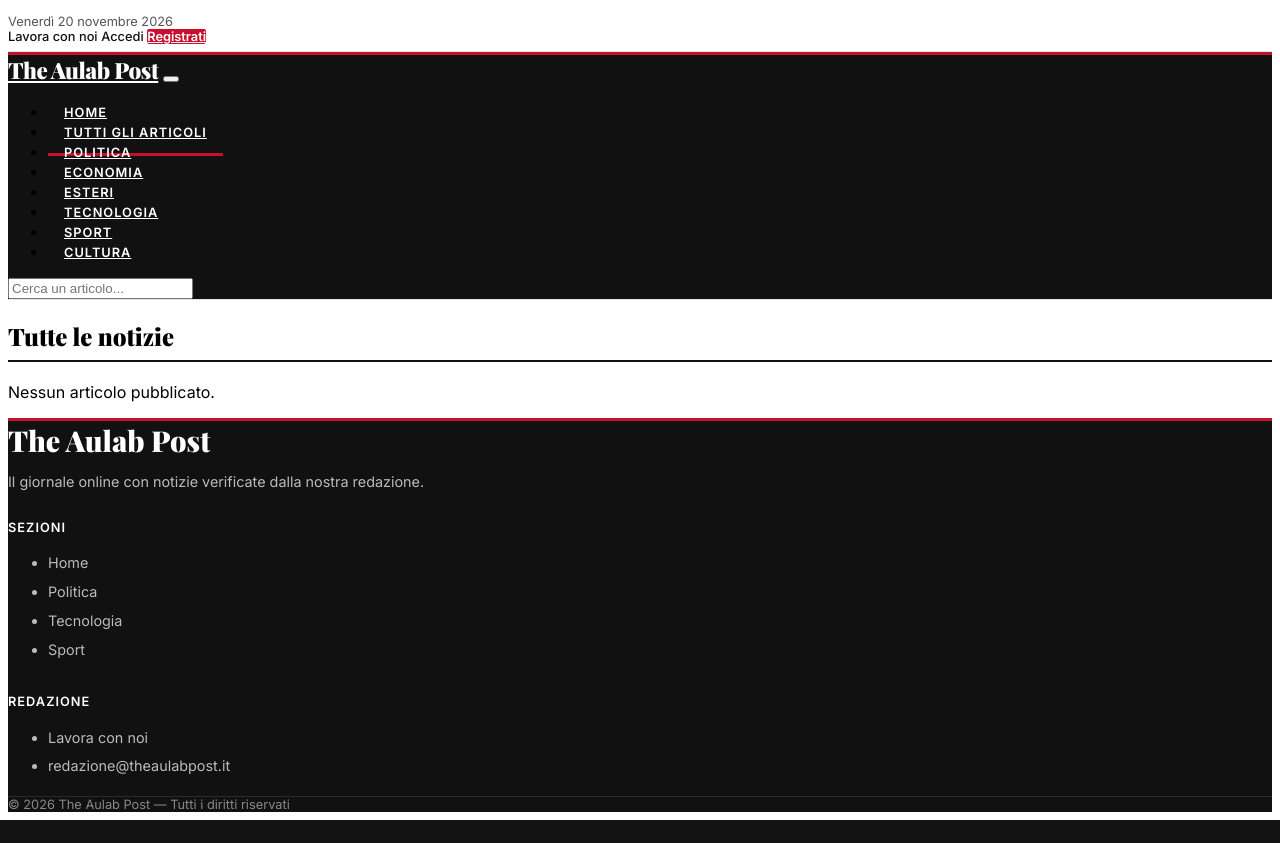
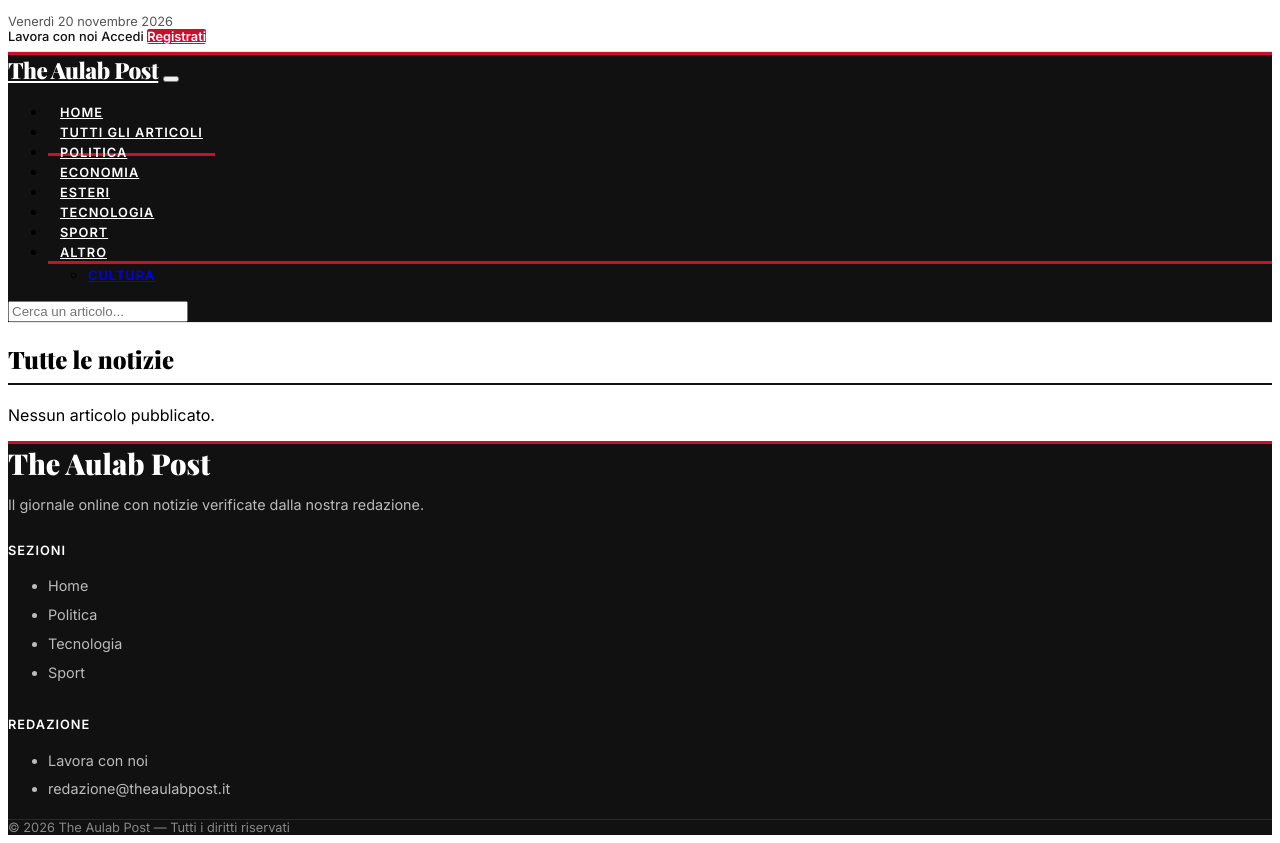
Before and after one commit to Hackademy-Part-Time-82/aulab_post_simone_pecchi, a Laravel app: page /articles/index in a window 1280 px wide. Before the commit the page ends 820 px from the top, so only its background shows below. Run offline with Laravel 12, Linux system fonts and the light colour scheme; data comes from the database, SQL or seed files in the repository; data that the repository does not hold is empty; style sheets or scripts are compiled from the project's sources; parts of the project's set-up code (start-up, migrations or seed data) failed here and were passed over.

Commit message:
correzioni dopo la demo: navbar e articoli in revisione

```diff
--- a/app/Http/Controllers/ArticleController.php
+++ b/app/Http/Controllers/ArticleController.php
@@ -76,17 +76,25 @@ class ArticleController extends Controller implements HasMiddleware
 
     public function edit(Article $article)
     {
-        if (Auth::id() == $article->user_id) {
-            return view('article.edit', compact('article'));
+        if (Auth::id() != $article->user_id) {
+            return redirect(route('homepage'))->with('alert', 'Non sei autorizzato');
         }
 
-        return redirect(route('homepage'))->with('alert', 'Non sei autorizzato');
+        if (is_null($article->is_accepted)) {
+            return redirect(route('writer.dashboard'))->with('message', 'L\'articolo è in revisione: non puoi modificarlo o eliminarlo finché il revisore non lo ha valutato');
+        }
+
+        return view('article.edit', compact('article'));
     }
 
     public function update(Request $request, Article $article)
     {
         if (Auth::id() != $article->user_id) {
             return redirect(route('homepage'))->with('alert', 'Non sei autorizzato');
+        }
+
+        if (is_null($article->is_accepted)) {
+            return redirect(route('writer.dashboard'))->with('message', 'L\'articolo è in revisione: non puoi modificarlo o eliminarlo finché il revisore non lo ha valutato');
         }
 
         $request->validate([
@@ -138,6 +146,10 @@ class ArticleController extends Controller implements HasMiddleware
             return redirect(route('homepage'))->with('alert', 'Non sei autorizzato');
         }
 
+        if (is_null($article->is_accepted)) {
+            return redirect(route('writer.dashboard'))->with('message', 'L\'articolo è in revisione: non puoi modificarlo o eliminarlo finché il revisore non lo ha valutato');
+        }
+
         $article->tags()->detach();
         Storage::disk('public')->delete($article->image);
         $article->delete();
--- a/resources/css/style.css
+++ b/resources/css/style.css
@@ -346,3 +346,33 @@ body {
     padding: 0.15rem 0.5rem;
     margin: 0 0.25rem 0.25rem 0;
 }
+
+/* ---------- NAVBAR: fix con molte categorie ---------- */
+
+/* Le voci non vanno a capo e occupano meno spazio */
+.category-bar .nav-link {
+    white-space: nowrap;
+    padding: 0.85rem 0.75rem !important;
+}
+
+/* La barra di ricerca mantiene sempre la sua larghezza */
+.category-bar form[role="search"] {
+    flex-shrink: 0;
+}
+
+.category-bar form[role="search"] input {
+    width: 180px;
+}
+
+/* Menu "Altro" nello stile della barra */
+.category-bar .dropdown-menu {
+    border-radius: 0;
+    border-top: 3px solid var(--post-red);
+}
+
+.category-bar .dropdown-item {
+    text-transform: uppercase;
+    font-size: 0.8rem;
+    font-weight: 600;
+    letter-spacing: 1px;
+}
--- a/resources/views/components/c-navbar.blade.php
+++ b/resources/views/components/c-navbar.blade.php
@@ -72,11 +72,31 @@
                     </li>
 
                     {{-- Categorie dinamiche dal database --}}
-                    @foreach ($categories as $category)
+                    {{-- Prime 5 categorie in barra --}}
+                    @foreach ($categories->take(5) as $category)
                         <li class="nav-item">
-                            <a class="nav-link" href="{{ route('article.byCategory', $category) }}">{{ $category->name }}</a>
+                            <a class="nav-link"
+                                href="{{ route('article.byCategory', $category) }}">{{ $category->name }}</a>
                         </li>
                     @endforeach
+
+                    {{-- Le altre nel menu "Altro" --}}
+                    @if ($categories->count() > 5)
+                        <li class="nav-item dropdown">
+                            <a class="nav-link dropdown-toggle" href="#" role="button" data-bs-toggle="dropdown"
+                                aria-expanded="false">
+                                Altro
+                            </a>
+                            <ul class="dropdown-menu dropdown-menu-dark">
+                                @foreach ($categories->skip(5) as $category)
+                                    <li>
+                                        <a class="dropdown-item"
+                                            href="{{ route('article.byCategory', $category) }}">{{ $category->name }}</a>
+                                    </li>
+                                @endforeach
+                            </ul>
+                        </li>
+                    @endif
                 </ul>
 
                 <form action="{{ route('article.search') }}" method="GET" class="d-flex my-2 my-lg-0 ms-lg-3"
--- a/resources/views/components/c-writer-articles-table.blade.php
+++ b/resources/views/components/c-writer-articles-table.blade.php
@@ -24,9 +24,12 @@
                 </td>
                 <td>{{ $article->created_at->format('d/m/Y') }}</td>
                 <td class="text-end">
-                    <div class="d-inline-flex gap-2">
+                    <div class="d-inline-flex gap-2 align-items-center">
                         <a href="{{ route('article.show', $article) }}" class="btn btn-sm btn-outline-dark">Leggi</a>
 
+                        @if (is_null($article->is_accepted))
+                            <span class="badge text-bg-warning">In revisione</span>
+                        @else
                             <a href="{{ route('article.edit', $article) }}"
                                 class="btn btn-sm btn-outline-secondary">Modifica</a>
                             <form action="{{ route('article.destroy', $article) }}" method="POST" class="d-inline">
@@ -34,6 +37,7 @@
                                 @method('DELETE')
                                 <button type="submit" class="btn btn-sm btn-danger">Elimina</button>
                             </form>
+                        @endif
                     </div>
                 </td>
             </tr>
```
Lines whose indentation alone changed are shown as unchanged.
